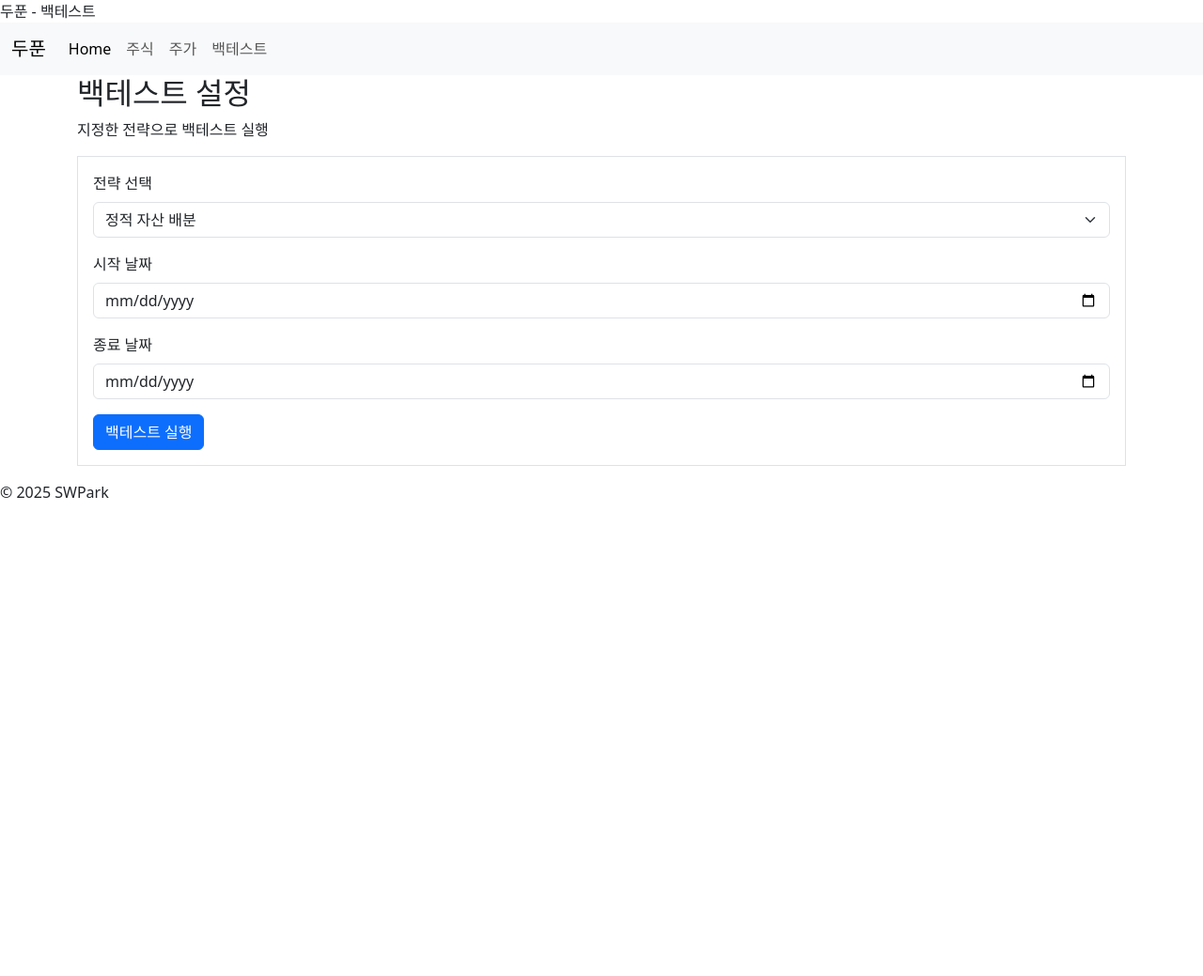
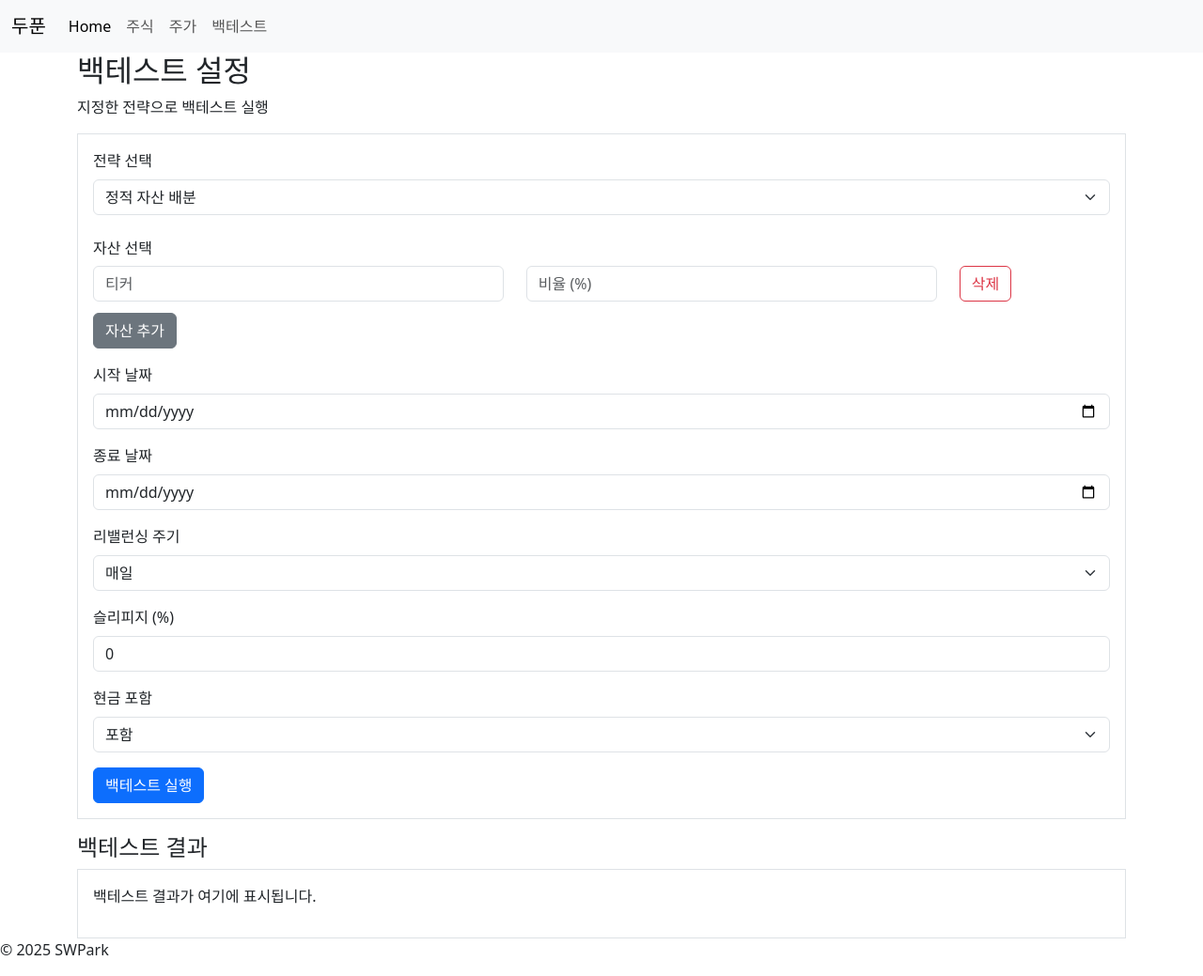
Before and after one commit to SungwooPark5/DuPoon, a Django app: template backend/templates/backtest/backtest.html in a window 1280 px wide. Shown: the whole page at 94% size. Before the commit the page ends 530 px from the top, so only its background shows below. Run offline with Django 5.2, Linux system fonts and the light colour scheme; the template is opened without the code that fills it, so the values that code supplies are empty.

Commit message:
feat: Add more field to backtest form (#38)
Added asset, rebalance frequency, slippage etc. Added javascript code so that user can add and remove assets.

```diff
--- /dev/null
+++ b/backend/static/js/backtest/backtest_page.js
@@ -0,0 +1,32 @@
+document
+  .getElementById("add-allocation")
+  .addEventListener("click", function () {
+    const allocationsDiv = document.getElementById("allocations");
+    const index = allocationsDiv.children.length;
+
+    const newAllocation = document.createElement("div");
+    newAllocation.className = "allocation row mb-2";
+
+    newAllocation.innerHTML = `
+        <div class="col-md-5">
+            <input name="allocations[${index}][ticker]" placeholder="티커" class="form-control mb-1" required="required">
+        </div>
+        <div class="col-md-5">
+            <input name="allocations[${index}][weight]" placeholder="비율 (%)" class="form-control mb-1" required="required">
+        </div>
+        <div class="col-md-2">
+            <button type="button" class="btn btn-outline-danger remove-allocation">삭제</button>
+        </div>
+    `;
+
+    allocationsDiv.appendChild(newAllocation);
+  });
+
+document
+  .getElementById("allocations")
+  .addEventListener("click", function (event) {
+    if (event.target.classList.contains("remove-allocation")) {
+      const allocationDiv = event.target.closest(".allocation");
+      allocationDiv.remove();
+    }
+  });
--- a/backend/templates/backtest/backtest.html
+++ b/backend/templates/backtest/backtest.html
@@ -1,4 +1,5 @@
 {% extends "base.html" %}
+{% load static %}
 {% block title %}두푼 - 백테스트{% endblock title %}
 {% block content %}
   <div class="container">
@@ -13,6 +14,24 @@
             <!-- Add more strategies as needed -->
           </select>
         </div>
+        <fieldset class="mb-3">
+          <legend class="col-form-label">자산 선택</legend>
+          <div id="allocations">
+            <div class="allocation row mb-2">
+              <div class="col-md-5">
+                <input name="allocations[0][ticker]" placeholder="티커" class="form-control mb-1" required="required">
+              </div>
+              <div class="col-md-5">
+                <input name="allocations[0][weight]" placeholder="비율 (%)" class="form-control mb-1" required="required">
+              </div>
+              <div class="col-md-2">
+                <button type="button" class="btn btn-outline-danger remove-allocation">삭제</button>
+              </div>
+            </div>
+          </div>
+          <button type="button" class="btn btn-secondary" id="add-allocation">자산 추가</button>
+        </fieldset>
+
         <div class="mb-3">
           <label for="start_date" class="form-label">시작 날짜</label>
           <input type="date" class="form-control" id="start_date" name="start_date" required="required">
@@ -21,8 +40,54 @@
           <label for="end_date" class="form-label">종료 날짜</label>
           <input type="date" class="form-control" id="end_date" name="end_date" required="required">
         </div>
+
+        <div class="mb-3">
+          <label for="rebalance_frequency" class="form-label">리밸런싱 주기</label>
+          <select class="form-select" id="rebalance_frequency" name="rebalance_frequency">
+            <option value="daily">매일</option>
+            <option value="weekly">매주</option>
+            <option value="monthly">매월</option>
+            <option value="quarterly">매분기</option>
+            <option value="yearly">매년</option>
+          </select>
+        </div>
+
+        <div class="mb-3">
+          <label for="sllipage" class="form-label">슬리피지 (%)</label>
+          <input type="number" class="form-control" id="sllipage" name="sllipage" step="0.01" min="0" value="0">
+        </div>
+
+        <div class="mb-3">
+          <label for="inlcude_cash" class="form-label">현금 포함</label>
+          <select class="form-select" id="include_cash" name="include_cash">
+            <option value="true">포함</option>
+            <option value="false">제외</option>
+          </select>
+        </div>
+
+        <div id="cash-options" class="collapse">
+          <div class="mb-3">
+            <label for="cash_ticker" class="form-label">현금 티커</label>
+            <input type="text" class="form-control" id="cash_ticker" name="cash_ticker" placeholder="예: KODEX 단기채권 ETF">
+          </div>
+          <div class="mb-3">
+            <label for="cash_allocation" class="form-label">현금 비율 (%)</label>
+            <input type="number" class="form-control" id="cash_allocation" name="cash_allocation" step="0.01" min="0" value="0">
+          </div>
+        </div>
+
         <button type="submit" class="btn btn-primary">백테스트 실행</button>
       </form>
     </div>
   </div>
+  <div class="container">
+    <h2 class="h4">백테스트 결과</h2>
+    <div id="backtest-results" class="border p-3">
+      <!-- Results will be displayed here -->
+      <p>백테스트 결과가 여기에 표시됩니다.</p>
+    </div>
+  </div>
 {% endblock content %}
+{% block script %}
+  <script src="{% static 'js/backtest/backtest_page.js' %}"></script>
+{% endblock script %}
--- a/backend/templates/base.html
+++ b/backend/templates/base.html
@@ -9,10 +9,9 @@
     <meta name="keywords" content="Quant, Trading, Platform">
     <meta name="author" content="SWPark">
     <meta name="csrf-token" content="{{ csrf_token }}">
-    {% block title %}
-      <title>두푼 - 간단한 자산 배분 전략 프로그램
-      </title>
-    {% endblock title %}
+    <title>
+      {% block title %}두푼 - 간단한 자산 배분 전략 프로그램{% endblock title %}
+    </title>
     <link href="https://cdn.jsdelivr.net/npm/bootstrap@5.3.7/dist/css/bootstrap.min.css" rel="stylesheet" integrity="sha384-LN+7fdVzj6u52u30Kp6M/trliBMCMKTyK833zpbD+pXdCLuTusPj697FH4R/5mcr" crossorigin="anonymous">
   </head>
 
```
